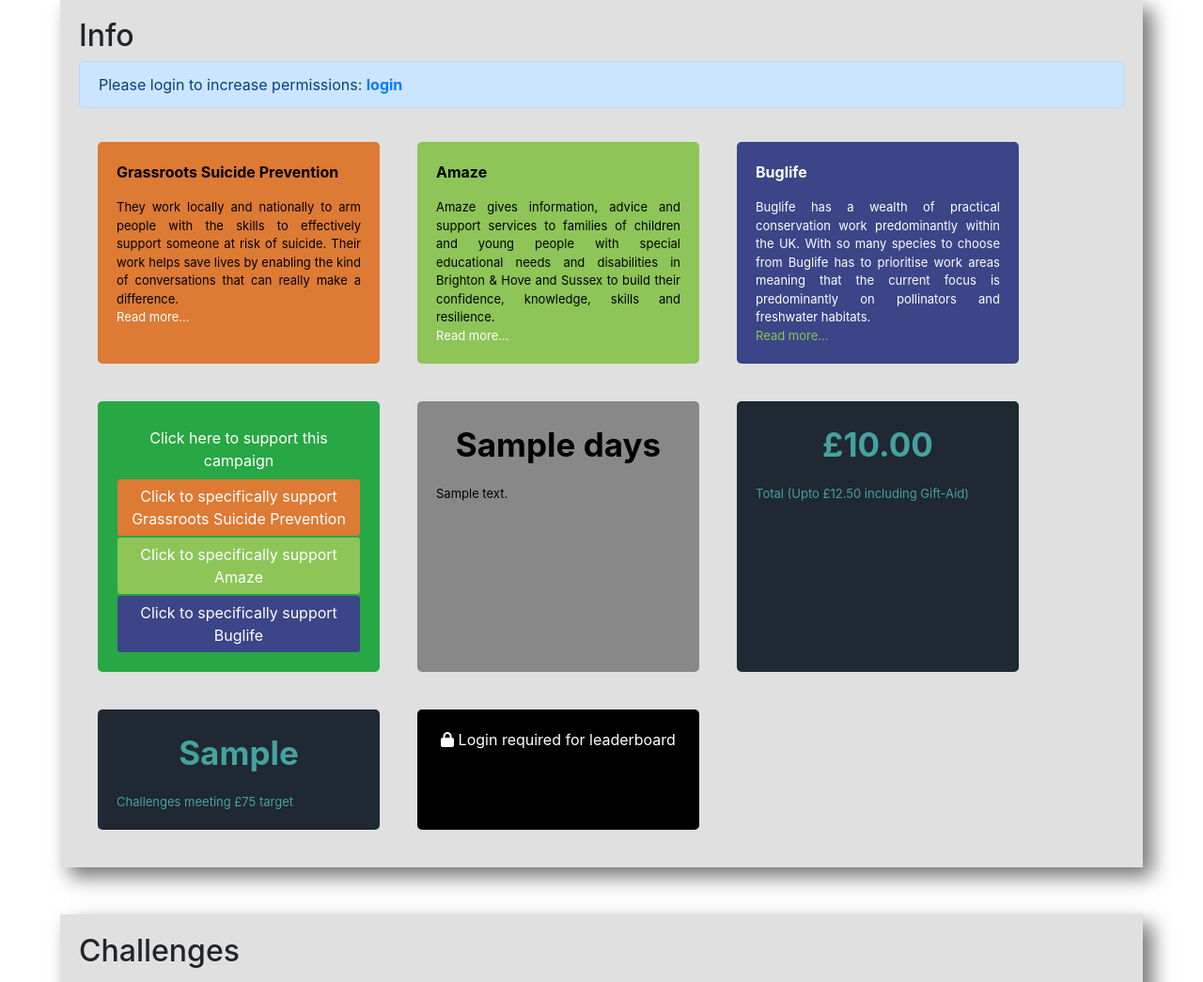
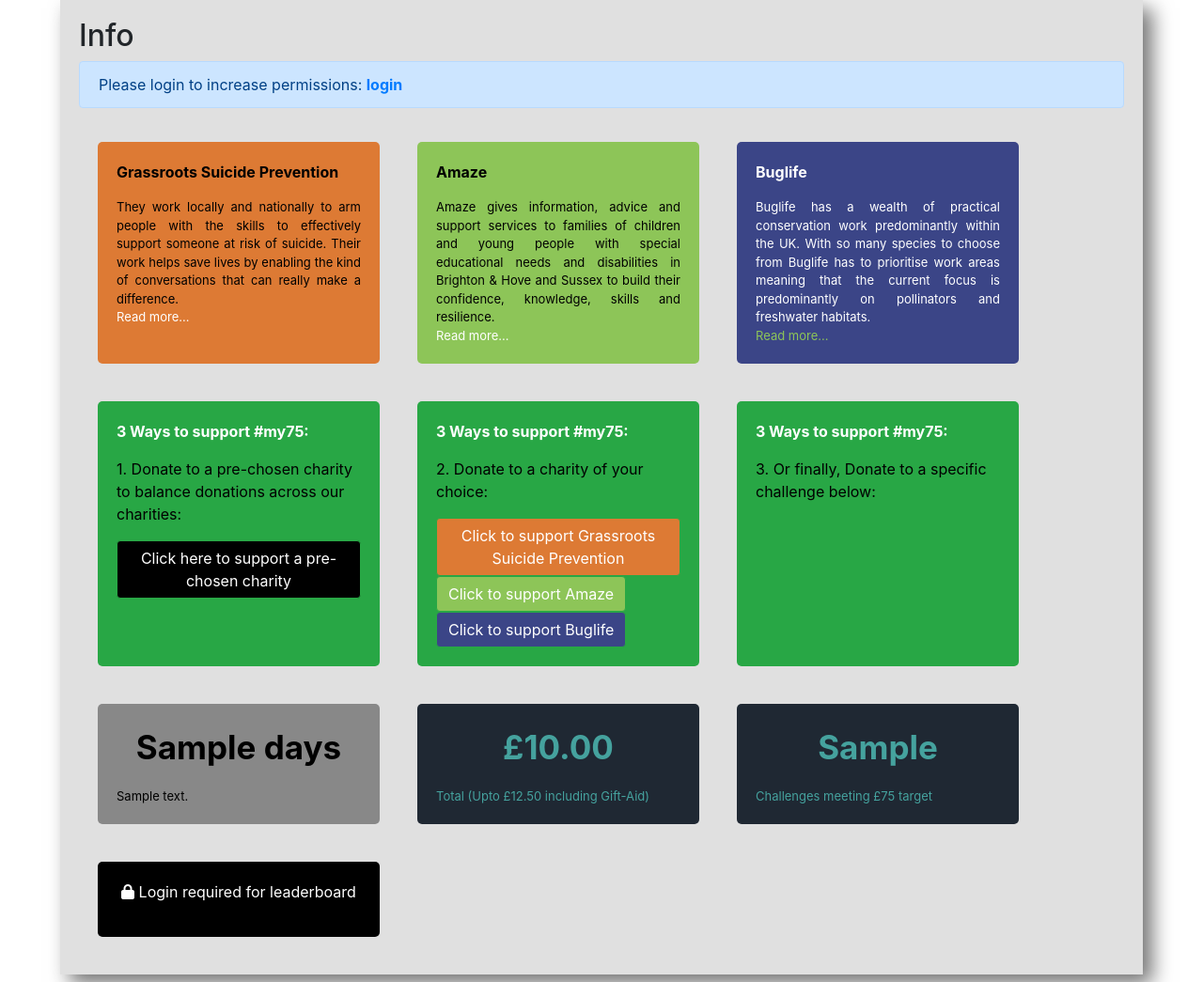
Before and after one commit to George9Waller/Aldrich75, a Flask app: template templates/index.html in a window 1280 px wide. Shown: the part 331-1376 px from the top of the page at 94% size. Run offline with Flask 2, Linux system fonts and the light colour scheme; the template is opened without the code that fills it: most values are stand-ins (such as "Sample title", 1, 10 or a date in 2020); parts of the project's set-up code (start-up, migrations or seed data) failed here and were passed over; some libraries are stand-ins or nearby versions.

Commit message:
V3.2 Improved donation instructions

```diff
--- a/templates/index.html
+++ b/templates/index.html
@@ -69,13 +69,23 @@
                     <a href="https://www.buglife.org.uk/" target="_blank" style="font-size: small; color: #8dc558">Read more...</a>
                 </div>
 
-                <div class="stat-element" style="background: #28a745; color: white">
-{#                    <span class="d-inline-block" data-toggle="popover" data-content="Donation coming soon">#}
-                        <a class="btn btn-success" style="" href="/donate/{{ support_challenge_id }}">Click here to support this campaign</a>
-{#                    </span>#}
-                        <a class="btn btn-success" style="background: #dd7a34" href="/donate/{{ support_challenge_id }}?charity=Grassroots">Click to specifically support Grassroots Suicide Prevention</a>
-                        <a class="btn btn-success" style="background: #8dc558" href="/donate/{{ support_challenge_id }}?charity=Amaze">Click to specifically support Amaze</a>
-                        <a class="btn btn-success" style="background: #3b4587; color: white" href="/donate/{{ support_challenge_id }}?charity=Buglife">Click to specifically support Buglife</a>
+                <div class="stat-element" style="background: #28a745; color: black; font-size: small">
+                        <p style="font-size: medium; color: white"><b>3 Ways to support #my75:</b></p>
+                        <p style="font-size: medium; color: black">1. Donate to a pre-chosen charity to balance donations across our charities:</p>
+                        <a class="btn btn-success" style="background: black" href="/donate/{{ support_challenge_id }}">Click here to support a pre-chosen charity</a>
+                </div>
+
+                <div class="stat-element" style="background: #28a745; color: black; font-size: small">
+                    <p style="font-size: medium; color: white"><b>3 Ways to support #my75:</b></p>
+                    <p style="font-size: medium; color: black">2. Donate to a charity of your choice:</p>
+                        <a class="btn btn-success" style="background: #dd7a34" href="/donate/{{ support_challenge_id }}?charity=Grassroots">Click to support Grassroots Suicide Prevention</a>
+                        <a class="btn btn-success" style="background: #8dc558" href="/donate/{{ support_challenge_id }}?charity=Amaze">Click to support Amaze</a>
+                        <a class="btn btn-success" style="background: #3b4587; color: white" href="/donate/{{ support_challenge_id }}?charity=Buglife">Click to support Buglife</a>
+                </div>
+
+                <div class="stat-element" style="background: #28a745; color: black; font-size: small">
+                    <p style="font-size: medium; color: white"><b>3 Ways to support #my75:</b></p>
+                    <p style="font-size: medium; color: black">3. Or finally, Donate to a specific challenge below:</p>
                 </div>
 
                 <div class="stat-element" style="background: {{ days_colour }}; color: black">
```
